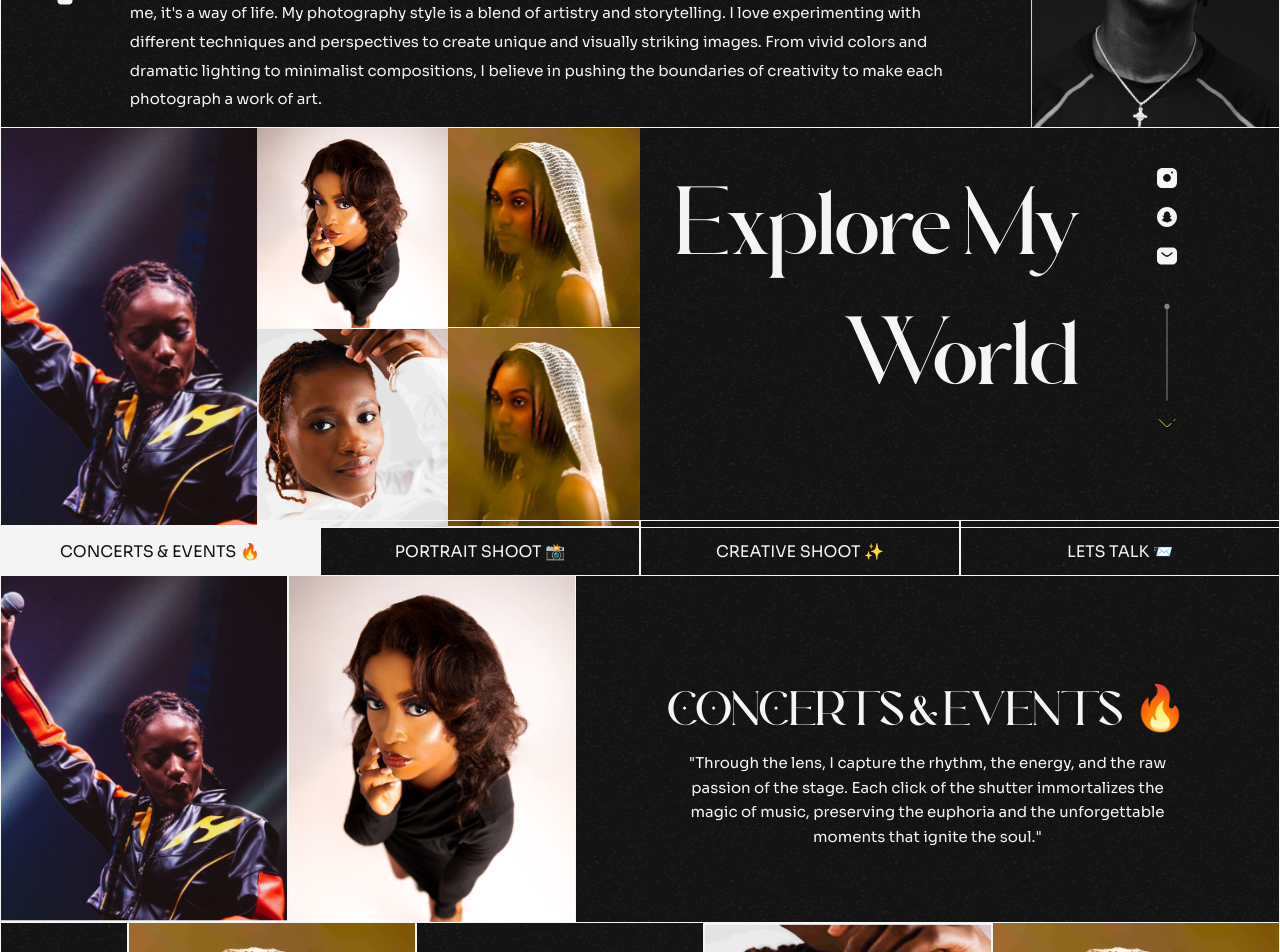
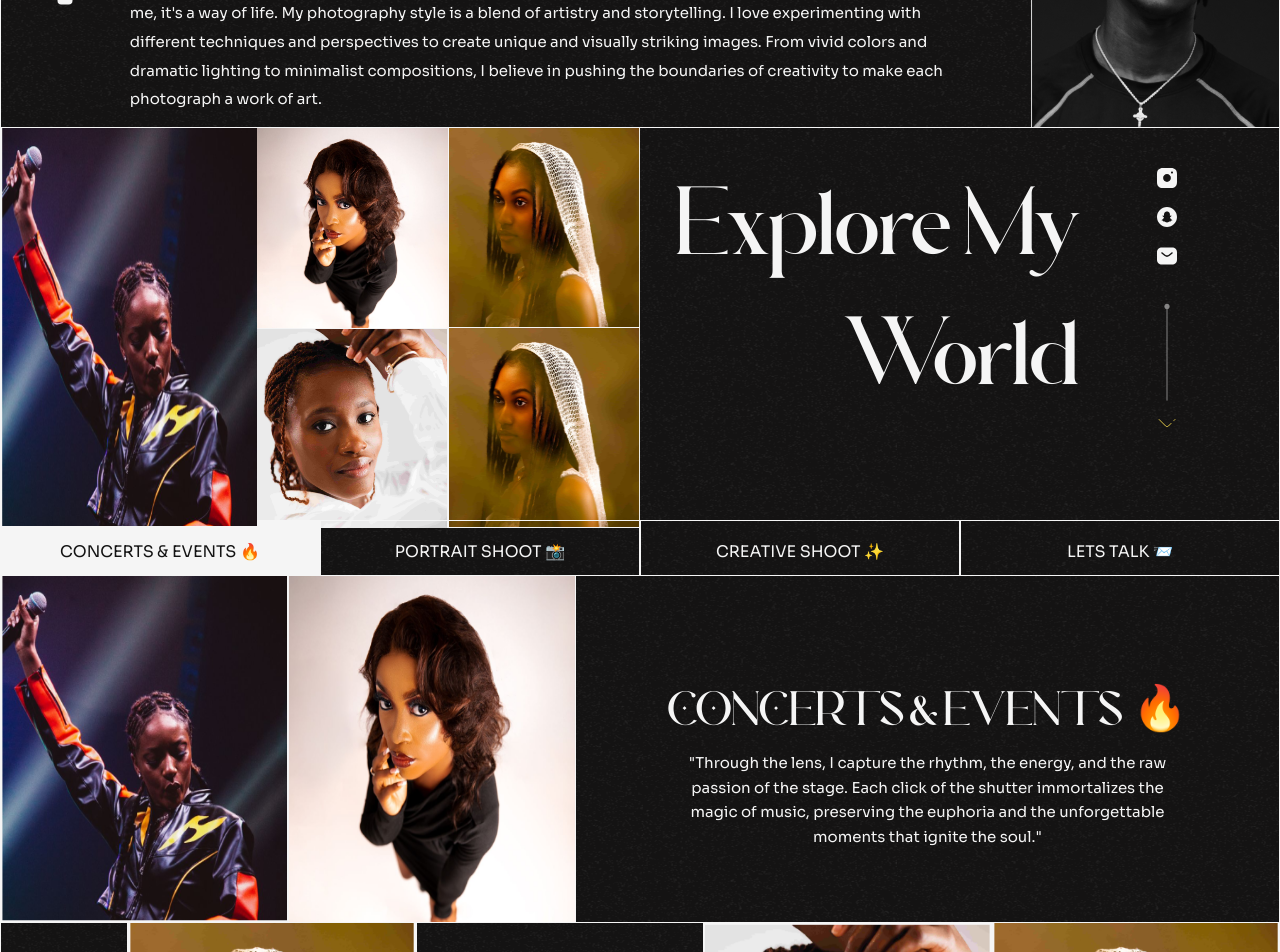
Before and after one commit to qgatssdev/cartizn, a React (Vite) app: page / in a window 1280 px wide. Shown: the part 280-1232 px from the top of the page. Built offline with nearby package versions, Linux system fonts and the light colour scheme.

Commit message:
style: aspect ratio fixes

```diff
--- a/src/App.scss
+++ b/src/App.scss
@@ -3,6 +3,10 @@
   mix-blend-mode: overlay;
   background-size: contain;
   overflow: hidden;
+
+  .section {
+    height: 100vh;
+  }
 
   &::after {
     background: url('./assets/Light\ Noise.png');
--- a/src/components/event-tabs/concerts/styles.scss
+++ b/src/components/event-tabs/concerts/styles.scss
@@ -15,7 +15,8 @@
       img {
         width: 100%;
         height: 100%;
-        object-fit: cover;
+        object-fit: inherit;
+        object-position: center;
       }
     }
 
@@ -69,7 +70,8 @@
       img {
         width: 100%;
         height: 100%;
-        object-fit: cover;
+        object-fit: inherit;
+        object-position: center;
       }
     }
 
@@ -80,7 +82,8 @@
       img {
         width: 100%;
         height: 100%;
-        object-fit: cover;
+        object-fit: inherit;
+        object-position: center;
       }
     }
   }
--- a/src/components/event-tabs/creative/styles.scss
+++ b/src/components/event-tabs/creative/styles.scss
@@ -15,7 +15,8 @@
       img {
         width: 100%;
         height: 100%;
-        object-fit: cover;
+        object-fit: inherit;
+        object-position: center;
       }
     }
 
@@ -70,7 +71,8 @@
       img {
         width: 100%;
         height: 100%;
-        object-fit: cover;
+        object-fit: inherit;
+        object-position: center;
       }
     }
 
@@ -81,7 +83,8 @@
       img {
         width: 100%;
         height: 100%;
-        object-fit: cover;
+        object-fit: inherit;
+        object-position: center;
       }
     }
 
@@ -92,7 +95,8 @@
       img {
         width: 100%;
         height: 100%;
-        object-fit: cover;
+        object-fit: inherit;
+        object-position: center;
       }
     }
 
@@ -103,7 +107,8 @@
       img {
         width: 100%;
         height: 100%;
-        object-fit: cover;
+        object-fit: inherit;
+        object-position: center;
       }
     }
   }
--- a/src/components/event-tabs/portrait/styles.scss
+++ b/src/components/event-tabs/portrait/styles.scss
@@ -15,7 +15,8 @@
       img {
         width: 100%;
         height: 100%;
-        object-fit: cover;
+        object-fit: inherit;
+        object-position: center;
       }
     }
 
@@ -69,7 +70,8 @@
       img {
         width: 100%;
         height: 100%;
-        object-fit: cover;
+        object-fit: inherit;
+        object-position: center;
       }
     }
 
@@ -80,7 +82,8 @@
       img {
         width: 100%;
         height: 100%;
-        object-fit: cover;
+        object-fit: inherit;
+        object-position: center;
       }
     }
   }
--- a/src/pages/home/styles.scss
+++ b/src/pages/home/styles.scss
@@ -65,7 +65,6 @@
 
       @media (max-width: 992px) {
         flex-direction: column;
-        // gap: 100px;
       }
 
       .hero_container_one {
@@ -175,7 +174,6 @@
       display: flex;
       width: 100%;
       height: 50%;
-      border-bottom: 1px solid#f5f5f5;
 
       .section_one {
         flex-basis: 50%;
@@ -193,7 +191,8 @@
           img {
             width: 100%;
             height: 100%;
-            object-fit: cover;
+            object-fit: inherit;
+            object-position: center;
           }
         }
 
@@ -214,7 +213,8 @@
               img {
                 width: 100%;
                 height: 100%;
-                object-fit: cover;
+                object-fit: inherit;
+                object-position: center;
               }
             }
 
@@ -224,7 +224,8 @@
               img {
                 width: 100%;
                 height: 100%;
-                object-fit: cover;
+                object-fit: inherit;
+                object-position: center;
               }
             }
           }
@@ -240,7 +241,8 @@
               img {
                 width: 100%;
                 height: 100%;
-                object-fit: cover;
+                object-fit: inherit;
+                object-position: center;
               }
             }
 
@@ -250,7 +252,8 @@
               img {
                 width: 100%;
                 height: 100%;
-                object-fit: cover;
+                object-fit: inherit;
+                object-position: center;
               }
             }
           }
```
